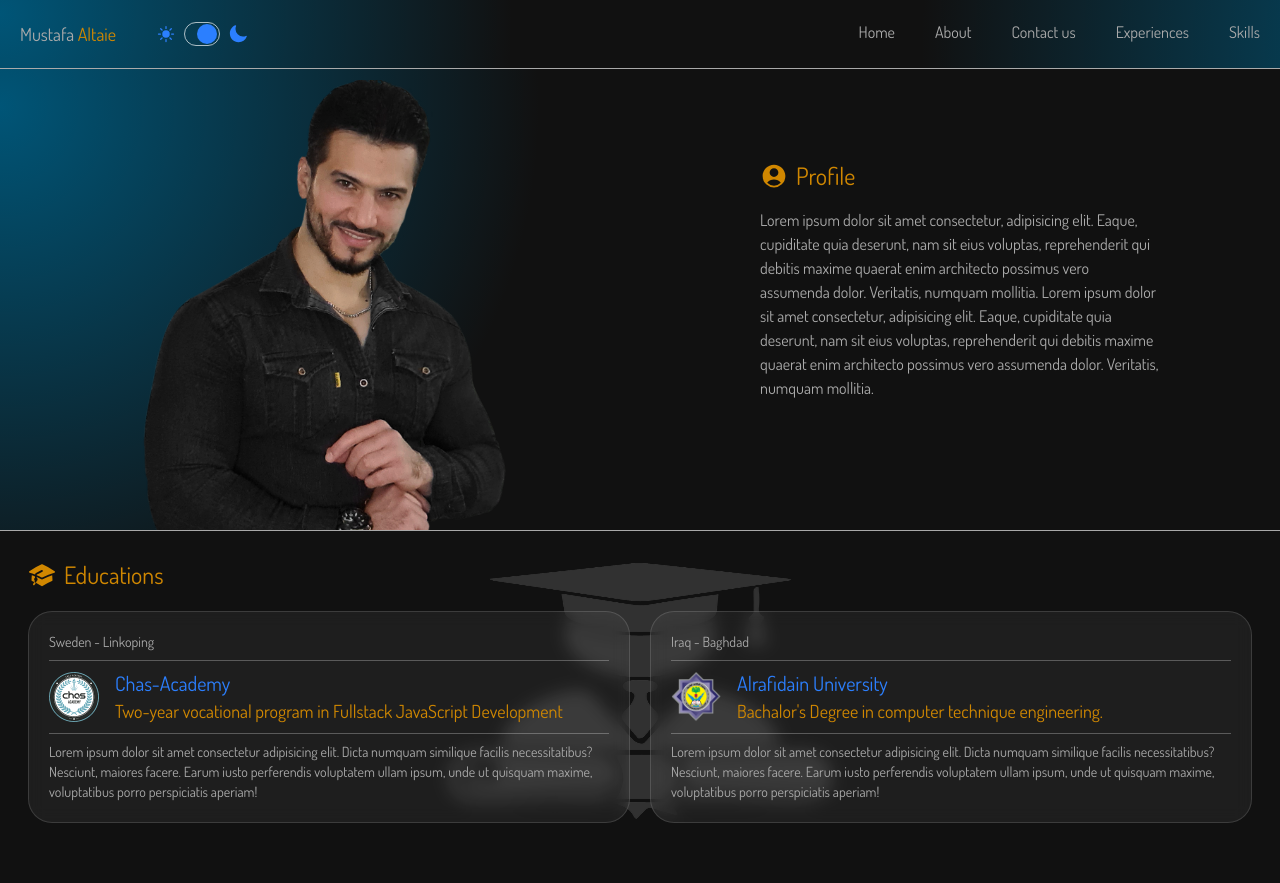
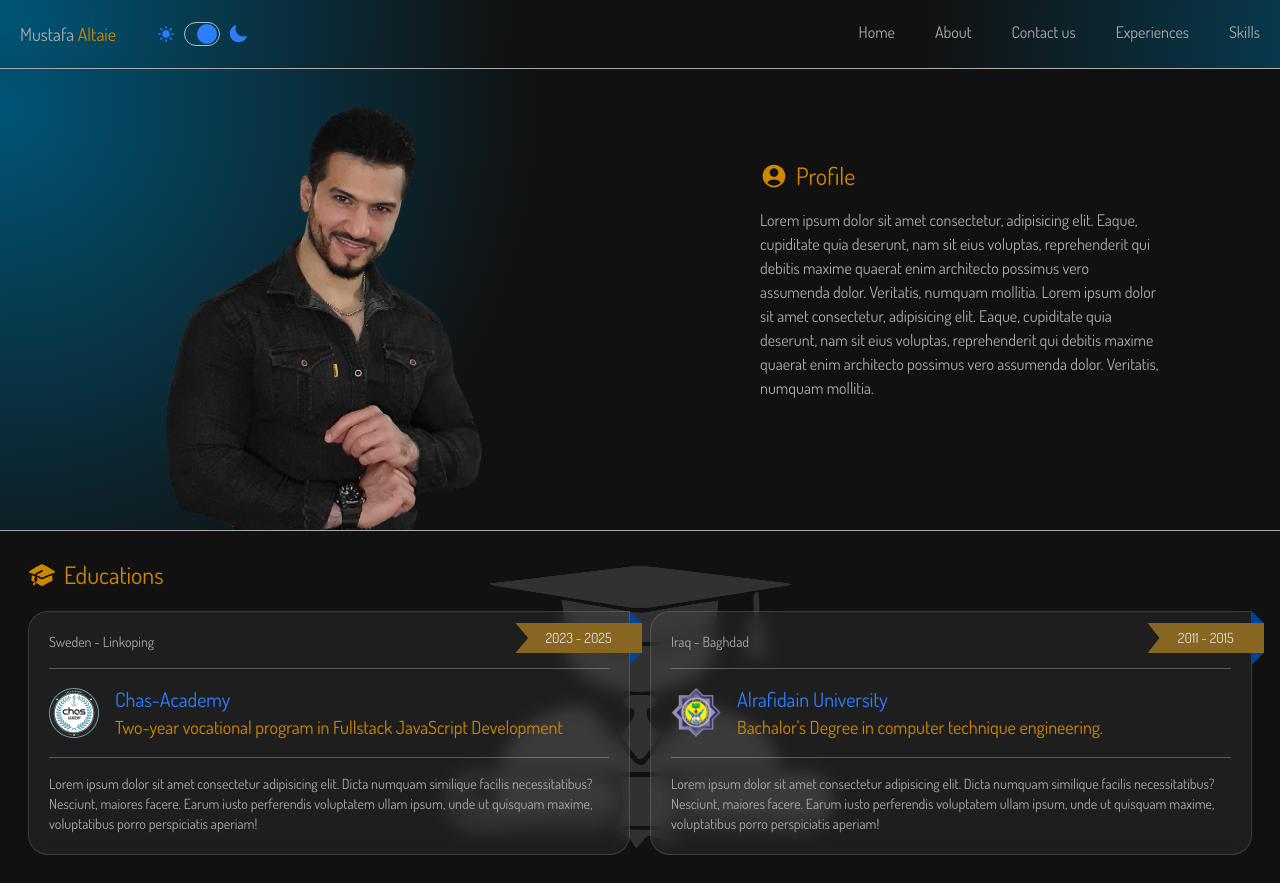
Before and after one commit to MustafaAltaie/portfolio-english, a Next.js app: page / in a window 1280 px wide. Before the commit the page ends 851 px from the top, so only its background shows below. Built offline with nearby package versions, Linux system fonts and the light colour scheme; no server answers.

Commit message:
style changes

```diff
--- a/src/app/components/Educations/Educations.css
+++ b/src/app/components/Educations/Educations.css
@@ -14,11 +14,53 @@
 .educationWrapper {
     gap: 20px;
 }
+.educationCard {
+    border-radius: 20px 0 20px 20px;
+}
+.educationDate {
+    top: 11px;
+    right: -12.7px;
+    padding: 5px 30px;
+    clip-path: polygon(0 0, 120% -50%, 120% 150%, 0 100%, 10% 50%);
+}
+.educationDate::before,
+.educationDate::after {
+    content: '';
+    position: absolute;
+    width: 12px;
+    height: 12px;
+    right: 0;
+}
+.darkMode .educationDate::before,
+.darkMode .educationDate::after {
+    background: #049;
+}
+.lightMode .educationDate::before,
+.lightMode .educationDate::after {
+    background: #555;
+}
+.educationDate::before {
+    top: 0;
+    transform: translateY(-100%);
+    clip-path: polygon(0 0, 100% 100%, 0 100%);
+}
+.educationDate::after {
+    bottom: 0;
+    transform: translateY(100%);
+    clip-path: polygon(0 0, 100% 0, 0 100%);
+}
+.darkMode .educationDate {
+    background: #862;
+    color: #ddd;
+}
+.lightMode .educationDate {
+    background: #db7;
+}
 .darkMode .educationCard {
     background-color: #77777722;
 }
 .lightMode .educationCard {
-    background-color: #ffffff77;
+    background-color: #ffffff22;
 }
 
 
--- a/src/app/components/Educations/Educations.tsx
+++ b/src/app/components/Educations/Educations.tsx
@@ -13,9 +13,10 @@ const Educations = () => {
             {/* Educations */}
             <div className='educationWrapper flex flex-col lg:flex-row lg:flex-wrap'>
                 {/* card */}
-                <div className='educationCard border-thin-2 backdrop-blur-sm p-5 rounded-3xl'>
-                    <p className='border-b-thin pb-2 mb-2 text-sm'>Sweden - Linkoping</p>
-                    <div className='flex items-center gap-4 pb-2 mb-2 border-b-thin'>
+                <div className='educationCard border-thin-2 backdrop-blur-sm p-5 relative'>
+                    <p className='educationDate text-sm absolute'>2023 - 2025</p>
+                    <p className='border-b-thin pb-4 mb-4 text-sm'>Sweden - Linkoping</p>
+                    <div className='flex items-center gap-4 pb-4 mb-4 border-b-thin'>
                         <Image
                             src='/images/chas.png'
                             alt='Alrafidain'
@@ -31,9 +32,10 @@ const Educations = () => {
                     <p className='text-sm'>Lorem ipsum dolor sit amet consectetur adipisicing elit. Dicta numquam similique facilis necessitatibus? Nesciunt, maiores facere. Earum iusto perferendis voluptatem ullam ipsum, unde ut quisquam maxime, voluptatibus porro perspiciatis aperiam!</p>
                 </div>
                 {/* card */}
-                <div className='educationCard border-thin-2 backdrop-blur-sm p-5 rounded-3xl'>
-                    <p className='border-b-thin pb-2 mb-2 text-sm'>Iraq - Baghdad</p>
-                    <div className='flex items-center gap-4 pb-2 mb-2 border-b-thin'>
+                <div className='educationCard border-thin-2 backdrop-blur-sm p-5 relative'>
+                    <p className='educationDate text-sm absolute'>2011 - 2015</p>
+                    <p className='border-b-thin pb-4 mb-4 text-sm'>Iraq - Baghdad</p>
+                    <div className='flex items-center gap-4 pb-4 mb-4 border-b-thin'>
                         <Image
                             src='/images/rafidain.png'
                             alt='Alrafidain'
--- a/src/app/components/Profile/Profile.css
+++ b/src/app/components/Profile/Profile.css
@@ -5,7 +5,7 @@
     height: 60vh;
 }
 .lightMode .mainImageWrapper > img {
-    filter: brightness(135%)
+    filter: brightness(140%) contrast(80%);
 }
 .profileWrapper {
     border-top: solid 0.5px;
--- a/src/app/components/Profile/Profile.tsx
+++ b/src/app/components/Profile/Profile.tsx
@@ -7,12 +7,12 @@ import { UserCircleIcon } from '@heroicons/react/24/solid';
 const Section1 = () => {
     return (
         <section className='section1 overflow-x-hidden flex flex-col lg:flex-row pt-10'>
-            <div className="mainImageWrapper flexCenter overflow-hidden lg:w-1/2 lg:mt-10">
+            <div className="mainImageWrapper flex items-end justify-center overflow-hidden lg:w-1/2 lg:mt-10">
                 <Image
                     className='lg:object-cover'
                     src='/images/empty.png'
                     alt='homeImage'
-                    width={400}
+                    width={350}
                     height={400}
                     priority
                 />
--- a/src/app/globals.css
+++ b/src/app/globals.css
@@ -57,13 +57,13 @@ body.lightMode,
     border: solid 0.7px #ffffff22;
 }
 .lightMode .border-thin-2 {
-    border: solid 0.7px #00000022;
+    border: solid 0.7px #00000044;
 }
 .darkMode .border-b-thin {
     border-bottom: solid 0.7px #ffffff44;
 }
 .lightMode .border-b-thin {
-    border-bottom: solid 0.7px #00000022;
+    border-bottom: solid 0.7px #00000044;
 }
 
 .noTouchAction {
```
